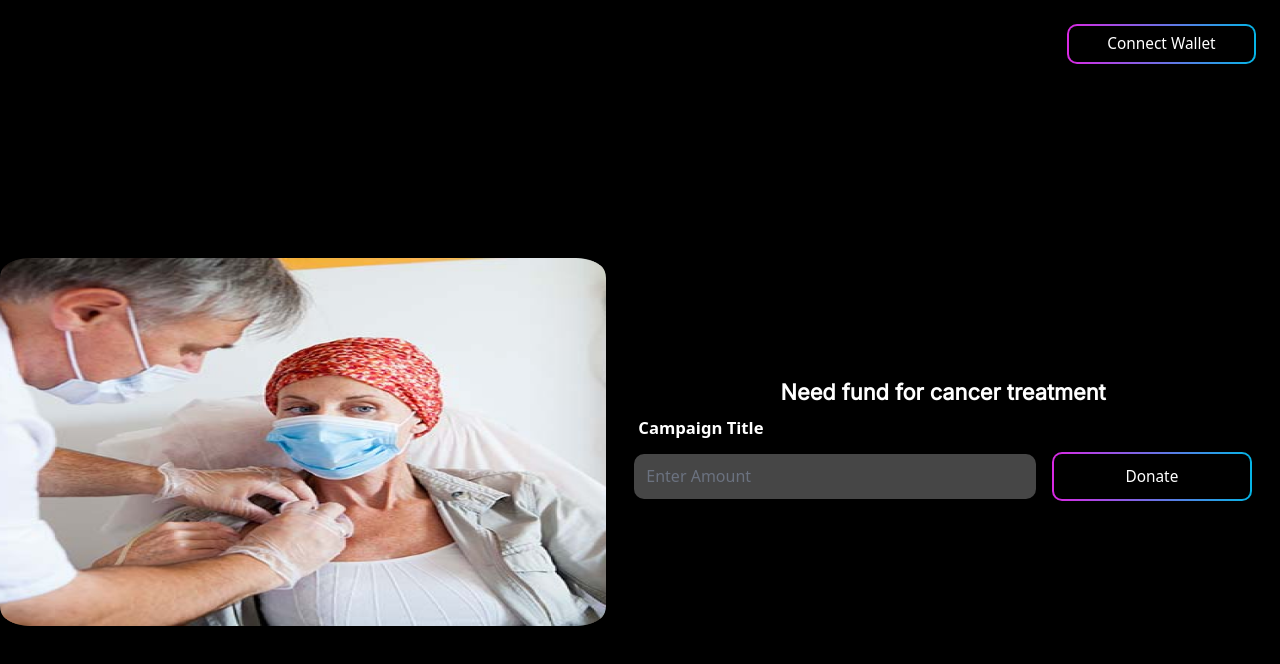
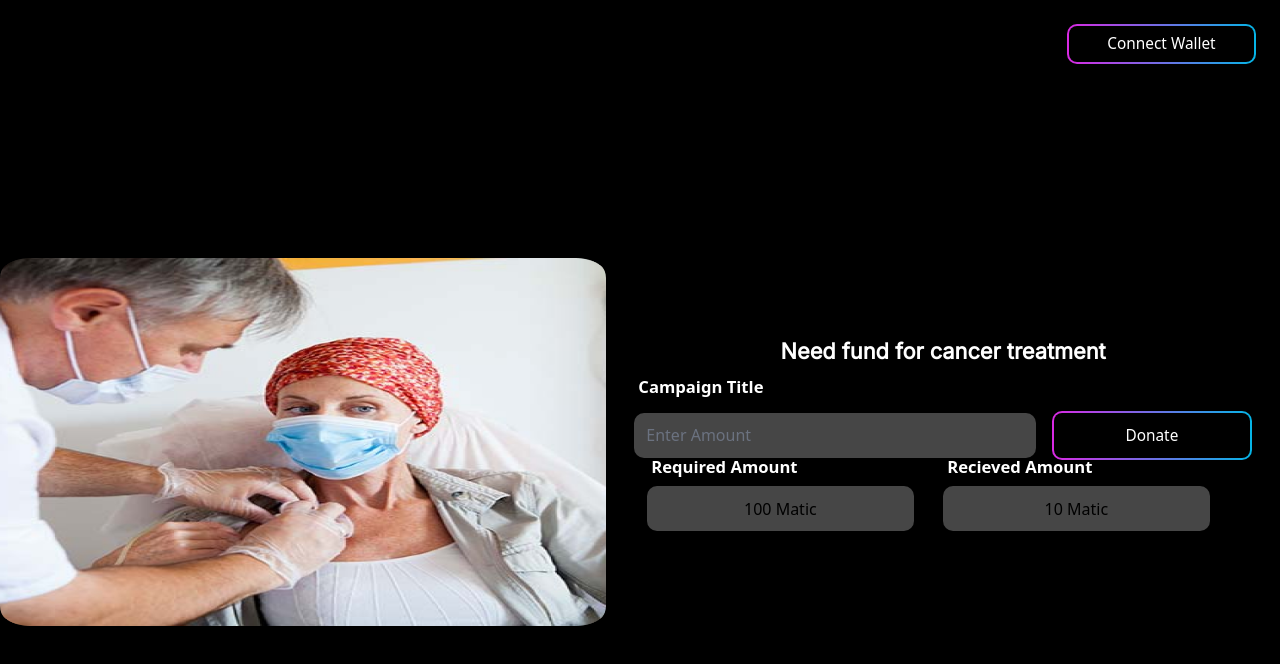
Before and after one commit to PranavPadmanabhan/FundRaiser, a Next.js app: page /campaigns/1 in a window 1280 px wide. Shown: the top 664 px of the page. Built offline with nearby package versions, Linux system fonts and the light colour scheme.

Commit message:
second commit

```diff
--- a/components/CreateCampaign.jsx
+++ b/components/CreateCampaign.jsx
@@ -6,8 +6,7 @@ const CreateCampaign = () => {
     <div className='w-[100%] h-[100%] flex flex-col sm:flex-row lg:flex-row items-center lg:items-start justify-center bg-black pt-0 sm:pt-0 lg:pt-0'>
         <div className="flex flex-col items-start justify-start w-[90%] lg:w-[45%] h-auto lg:h-[90%] pt-[2%] sm:pt-0 lg:pt-0 pl-3">
           <span className="text-white font-bold text-[4vw] sm:text-[2vw] lg:text-[1.3vw] ml-1">Campaign Title</span>
-          <input
-           placeholder='Add title' type="text" className="w-[90%] h-[15%] lg:h-[12%] min-h-[45px] bg-[#464646] rounded-[10px] my-[2%] px-3 placeholder:text-gray-500 focus:outline-none" />
+          <input placeholder='Add title' type="text" className="w-[90%] h-[15%] lg:h-[12%] min-h-[45px] bg-[#464646] rounded-[10px] my-[2%] px-3 placeholder:text-gray-500 focus:outline-none" />
           <span className="text-white font-bold text-[4vw] sm:text-[2vw] lg:text-[1.3vw] ml-1">Description</span>
           <input multiple={true} placeholder='Describe about your campaign' type="text" className="w-[90%] h-[40%] min-h-[60px] bg-[#464646] rounded-[10px] my-[2%] px-3 placeholder:text-gray-500 focus:outline-none" />
         </div>
--- a/pages/campaigns/[campaignName].jsx
+++ b/pages/campaigns/[campaignName].jsx
@@ -34,6 +34,16 @@ const Campaign = () => {
           </div>
 
       </div>
+      <div className="w-[100%] flex items-center justify-center px-2">
+        <div className="flex flex-col w-[45%] items-start justify-start">
+          <span className="text-white font-bold text-[4vw] sm:text-[2vw] lg:text-[1.3vw] ml-1">Required Amount</span>
+          <div className="flex items-center justify-center w-[90%] h-[15%] lg:h-[12%] min-h-[45px] bg-[#464646] rounded-[10px] my-[2%] px-3 placeholder:text-gray-500" >100 Matic</div>
+        </div>
+        <div className="flex flex-col w-[45%] items-start justify-start">
+          <span className="text-white font-bold text-[4vw] sm:text-[2vw] lg:text-[1.3vw] ml-1">Recieved Amount</span>
+          <div className="flex items-center justify-center w-[90%] h-[15%] lg:h-[12%] min-h-[45px] bg-[#464646] rounded-[10px] my-[2%] px-3 placeholder:text-gray-500 " >10 Matic</div>
+        </div>
+      </div>
     </div>
   </div>
   )
```
